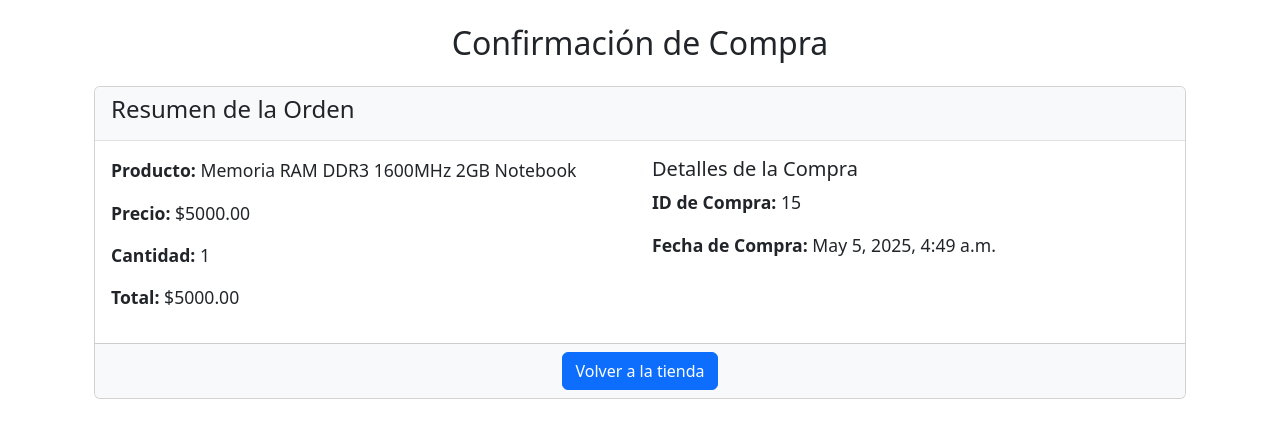
After one commit to fedocmac/integracion_plataformas, a Django app: page /productos/confirmar_compra/15/ in a window 1280 px wide. The commit adds this page. Shown: the top 438 px of the page. Run offline with Django 5.2, Linux system fonts and the light colour scheme; data comes from the database, SQL or seed files in the repository; both versions use the stored data as it was after the commit.

Commit message:
nuevas paginas
compra de productos
historial de productos
registro de compras en DB

```diff
--- a/web/admin.py
+++ b/web/admin.py
@@ -1,5 +1,6 @@
 from django.contrib import admin
-from .models import Categoria, Producto  # Importa tu modelo
+from .models import Categoria, Producto, Compra  # Importa tu modelo
 
 admin.site.register(Categoria)  # Registra el modelo para que sea visible
 admin.site.register(Producto)  # Registra el modelo para que sea visible
+admin.site.register(Compra)
--- a/web/models.py
+++ b/web/models.py
@@ -56,3 +56,42 @@ class Producto(models.Model):
     def __str__(self):
         return self.nombre
         return self.nombre  # Representación legible en el admin/consola
+
+
+class Compra(models.Model):
+    producto = models.ForeignKey(
+        Producto,
+        on_delete=models.PROTECT,  # Evita borrar productos con compras registradas
+        verbose_name='Producto comprado'
+    )
+    fecha = models.DateTimeField(
+        auto_now_add=True,
+        verbose_name='Fecha de compra'
+    )
+    precio_compra = models.DecimalField(
+        max_digits=10,
+        decimal_places=2,
+        verbose_name='Precio al momento de compra'
+    )
+    cantidad = models.PositiveIntegerField(
+        default=1,
+        verbose_name='Cantidad',
+        validators=[MinValueValidator(1)]
+    )
+
+    class Meta:
+        verbose_name = 'Compra'
+        verbose_name_plural = 'Compras'
+        ordering = ['-fecha']  # Más recientes primero
+        indexes = [
+            models.Index(fields=['-fecha']),  # Índice para búsquedas por fecha
+        ]
+
+    def __str__(self):
+        return f"Compra #{self.id} - {self.producto.nombre}"
+
+    def save(self, *args, **kwargs):
+        """Guarda el precio actual del producto al momento de la compra"""
+        if not self.precio_compra:  # Solo si no se especificó un precio
+            self.precio_compra = self.producto.precio
+        super().save(*args, **kwargs)
--- /dev/null
+++ b/web/templates/productos/confirmar_compra.html
@@ -0,0 +1,54 @@
+{% extends "base.html" %}
+
+{% block content %}
+
+<div class="container">
+
+    <h2 class="text-center my-4">Confirmación de Compra</h2>
+
+<div class="container">
+    <div class="card">
+        <div class="card-header">
+            <h4 class="card-title">Resumen de la Orden</h4>
+        </div>
+        <div class="card-body">
+            <div class="row">
+                <div class="col-md-6">
+                    <p><strong>Producto:</strong> {{ producto.nombre }}</p>
+                    <p><strong>Precio:</strong> ${{ compra.precio_compra|floatformat:2 }}</p>
+                    <p><strong>Cantidad:</strong> 1</p> <!-- Si quieres permitir otras cantidades, agrega un campo para ello -->
+                    <p><strong>Total:</strong> ${{ compra.precio_compra|floatformat:2 }}</p>
+                </div>
+                <div class="col-md-6">
+                    <h5>Detalles de la Compra</h5>
+                    <p><strong>ID de Compra:</strong> {{ compra.id }}</p>
+                    <p><strong>Fecha de Compra:</strong> {{ compra.fecha }}</p> <!-- Ajusta el campo según tu modelo -->
+                </div>
+            </div>
+        </div>
+        <div class="card-footer text-center">
+            <form action="{% url 'productos' %}" method="get">
+                <button type="submit" class="btn btn-primary">Volver a la tienda</button>
+            </form>
+        </div>
+    </div>
+</div>
+
+<!-- Agrega estos estilos si quieres ajustar el espaciado y la alineación -->
+<style>
+    .card-header {
+        background-color: #f8f9fa;
+        border-bottom: 1px solid #e0e0e0;
+    }
+    .card-body {
+        font-size: 1.1rem;
+    }
+    .card-footer {
+        background-color: #f8f9fa;
+    }
+</style>
+
+
+</div>
+
+{% endblock %}
--- a/web/urls.py
+++ b/web/urls.py
@@ -7,10 +7,12 @@ urlpatterns = [
 path('', views.index, name='index'),
 path('index', views.index, name='index'),
 path('categorias/', views.listar_categorias, name='listar_categorias'),
-path('categorias/nueva', views.nueva_categoria, name='nueva_categoria'),
+path('categorias/nueva/', views.nueva_categoria, name='nueva_categoria'),
 path('categorias/modificar/<int:id>/', views.modificar_categoria, name='modificar_categoria'),
 path('categorias/eliminar/<int:id>/', views.eliminar_categoria, name='eliminar_categoria'),
-path('compras/', views.compras, name='compras'),
-path('compras/historial', views.compras, name='historial'),
+path('productos/', views.listar_productos, name='productos'),
+path('productos/<int:producto_id>/', views.detalle_producto, name='detalle_producto'),
+path('productos/historial_compras/', views.historial_compras, name='historial_compras'),
+path('productos/confirmar_compra/<int:compra_id>/', views.confirmar_compra, name='confirmar_compra'),
 path('login/', views.login, name='login'),
 ]
--- a/web/views.py
+++ b/web/views.py
@@ -1,7 +1,7 @@
 from django.http import HttpResponse
 from django.shortcuts import render, redirect, get_object_or_404
 from .forms import CategoriaForm
-from .models import Categoria
+from .models import Categoria, Producto, Compra
 from django.core.paginator import Paginator, EmptyPage, PageNotAnInteger
 from django.core.exceptions import PermissionDenied
 
@@ -9,8 +9,75 @@ from django.core.exceptions import PermissionDenied
 def index(request):
     return HttpResponse("Hola desde la vista index de la app web.")
 
-def compras(request):
-    return render(request, 'compras/compras.html')
+def confirmar_compra(request, compra_id):
+    compra = get_object_or_404(Compra, pk=compra_id)
+    producto = compra.producto  # El producto relacionado con la compra
+
+    return render(request, 'productos/confirmar_compra.html', {
+        'producto': producto,
+        'compra': compra
+    })
+
+def detalle_producto(request, producto_id):
+    producto = get_object_or_404(Producto, pk=producto_id)
+
+    if request.method == 'POST':
+        # Procesar compra directamente
+        compra = Compra.objects.create(producto=producto)
+        return redirect('confirmar_compra', compra_id=compra.id)  # Redirige a la URL correcta con el ID de la compra
+
+    return render(request, 'productos/detalle_producto.html', {
+        'producto': producto
+    })
+
+
+def historial_compras(request):
+
+    compras_list = Compra.objects.all()
+
+    paginator = Paginator(compras_list, 10)
+    page = request.GET.get('page')
+
+    try:
+        compras  = paginator.page(page)
+    except PageNotAnInteger:
+        compras = paginator.page(1)
+    except EmptyPage:
+        compras = paginator.page(paginator.num_pages)
+
+    return render(request, 'productos/historial_compras.html', {
+        'compras': compras
+    })
+
+
+def listar_productos(request):
+    # Obtener el término de búsqueda (si existe)
+    busqueda = request.GET.get('q', '')
+
+    # Filtrar categorías si hay búsqueda
+    if busqueda:
+        productos_list = Producto.objects.filter(nombre__icontains=busqueda).order_by('nombre')
+    else:
+        productos_list = Producto.objects.all().order_by('nombre')
+
+    # Paginación (10 items por página)
+    paginator = Paginator(productos_list, 10)
+    page = request.GET.get('page')
+
+    try:
+        productos  = paginator.page(page)
+    except PageNotAnInteger:
+        productos = paginator.page(1)
+    except EmptyPage:
+        productos = paginator.page(paginator.num_pages)
+
+    return render(request, 'productos/productos.html', {
+        'productos': productos,
+        'busqueda': busqueda  # Para mantener el valor en el input
+    })
+
+def productos(request):
+    return render(request, 'productos/productos.html')
 
 def login(request):
     return render(request, 'login.html')  # Redirige a donde listas las categorías
```
Also changed, not shown: web/templates/productos/detalle_producto.html (added, +48 -0 lines), web/templates/productos/historial_compras.html (added, +80 -0 lines), web/templates/productos/productos.html (renamed from web/templates/compras/compras.html, +25 -33 lines), db.sqlite3, web/migrations/0004_compra.py (added).
